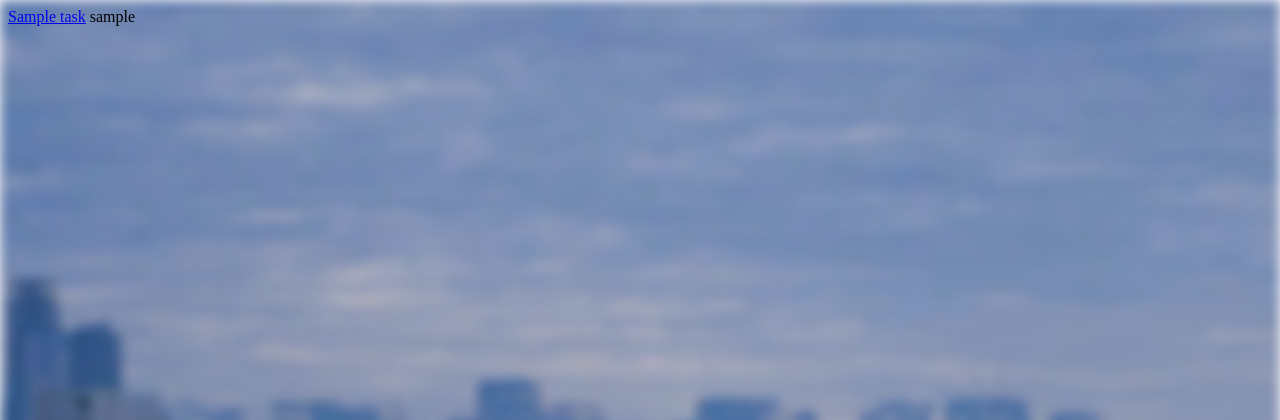
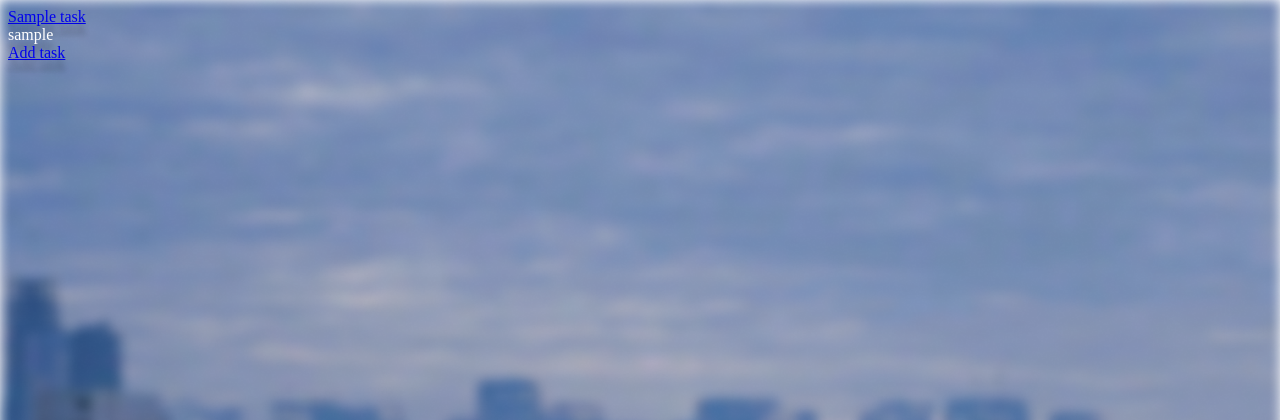
Before and after one commit to OleksandrKasapchuk/task-tracker, a Django app: page /tasks/ in a window 1280 px wide. Shown: the top 420 px of the page. Run offline with Django 5.2, Linux system fonts and the light colour scheme; tables that the repository leaves empty hold one stand-in row (values such as "Sample post"); some web fonts are replaced.

Commit message:
popka muskata

```diff
--- a/static/css/style.css
+++ b/static/css/style.css
@@ -1,14 +1,19 @@
 body {
 	background-image: url(../images/fon.png);
-	background-size: 100vw 100vh;
+	background-size: 100% 100vh;
     background-repeat: no-repeat;
-    width: 100%;
     font-family: "Averia Serif Libre";
+	color: #FFF;
+	text-shadow: 0px 11px 4.8px rgba(0, 0, 0, 0.25);
+
+	font-style: normal;
+	font-weight: 300;
+	line-height: normal;
+
 }
-
 h1 {
-
-	font-size: 72px;
+	-webkit-text-stroke-width: 2px;
+	-webkit-text-stroke-color: #000;
+	font-size: 250px;
 	text-align: center;
-	color: white;
 }
--- a/task_tracker/mixins.py
+++ b/task_tracker/mixins.py
@@ -3,6 +3,6 @@ from django.core.exceptions import PermissionDenied
 class UserIsOwnerMixin(object):
 	def dispatch(self, request, *args, **kwargs):
 		instance = self.get_object()
-		if instance == self.request.user:
+		if instance != self.request.user:
 			raise PermissionDenied
 		return super().dispatch(request, *args, **kwargs)
--- a/task_tracker/models.py
+++ b/task_tracker/models.py
@@ -1,5 +1,10 @@
 from django.db import models
 from auth_system.models import CustomUser
+
+
+# class Dashboard(models.Model):
+# 	name = models.CharField(max_length=100)
+
 
 class Task(models.Model):
 
--- a/task_tracker/urls.py
+++ b/task_tracker/urls.py
@@ -6,7 +6,9 @@ urlpatterns = [
 	path('', task_views.Index.as_view(), name='index'),
 	path('tasks/', task_views.TaskListView.as_view(), name='task-list'),
 	path('tasks/<int:pk>', task_views.TaskDetailView.as_view(), name='task-details'),
-	path('task-create/', task_views.TaskCreateView.as_view(), name='task-create')
+	path('task-create/', task_views.TaskCreateView.as_view(), name='task-create'),
+	path('task-update/<int:pk>', task_views.TaskUpdateView.as_view(), name='task-update'),
+	path('task-delete/<int:pk>', task_views.TaskDeleteView.as_view(), name='task-delete'),
 ]
 
-app_name = "task_tracker"
+app_name = "task-tracker"
--- a/task_tracker/views.py
+++ b/task_tracker/views.py
@@ -1,7 +1,7 @@
 from django.shortcuts import render, redirect
 from django.urls import reverse_lazy
 from .models import *
-from django.views.generic import ListView, DetailView, CreateView, TemplateView
+from django.views.generic import ListView, DetailView, CreateView, TemplateView, UpdateView, DeleteView
 from django.contrib.auth.mixins import LoginRequiredMixin
 from .forms import *
 
@@ -26,8 +26,22 @@ class TaskCreateView(LoginRequiredMixin, CreateView):
 	model = Task
 	template_name = "task_tracker/task_form.html"
 	form_class = TaskCreateForm
-	success_url = reverse_lazy("task_tracker:task-list")
+	success_url = reverse_lazy("task-tracker:task-list")
 
 	def form_valid(self, form):
 		form.instance.creator = self.request.user
 		return super().form_valid(form)
+
+
+class TaskUpdateView(LoginRequiredMixin, UpdateView):
+	model = Task
+	template_name = "task_tracker/task_form.html"
+	context_object_name = "task"
+	form_class = TaskCreateForm
+	success_url = reverse_lazy("task-tracker:task-list")
+
+
+class TaskDeleteView(LoginRequiredMixin, DeleteView):
+	model = Task
+	template_name = "task_tracker/task_form.html"
+	success_url = reverse_lazy("task-tracker:task-list")
--- a/templates/base.html
+++ b/templates/base.html
@@ -6,8 +6,6 @@
 	<title>Task Tracker</title>
 	{% load static %}
 	<link rel="stylesheet" href="{% static 'css/style.css' %}">
-	<link rel="preconnect" href="https://fonts.googleapis.com">
-	<link rel="preconnect" href="https://fonts.gstatic.com" crossorigin>
 	<link href="https://fonts.googleapis.com/css2?family=Averia+Serif+Libre:ital,wght@0,300;0,400;0,700;1,300;1,400;1,700&display=swap" rel="stylesheet">
 </head>
 <body>
--- a/templates/task_tracker/index.html
+++ b/templates/task_tracker/index.html
@@ -3,4 +3,5 @@
 
 {% block main %}
 <h1>Tasker</h1>
+<a href="#" class="dashboard-button">Go to dashboards</a>
 {% endblock %}
--- a/templates/task_tracker/task_details.html
+++ b/templates/task_tracker/task_details.html
@@ -8,6 +8,8 @@
 	<li> Creator: {{ task.creator }} </li>
 	<li> Description: {{ task.description }} </li>
 	<li> End date: {{ task.end_date }} </li>
+	<a href="{% url 'task-tracker:task-update' task.pk %}">Edit</a>
+	<a href="{% url 'task-tracker:task-delete' task.pk %}">Delete</a>
 </ul>
 
 {% endblock %}
--- a/templates/task_tracker/tasks.html
+++ b/templates/task_tracker/tasks.html
@@ -3,7 +3,8 @@
 
 {% block main %}
 {% for task in tasks %}
-	<a href="{% url 'task_tracker:task-details' task.pk %}">{{ task.name }}</a>
-	{{ task.creator }}
+	<a href="{% url 'task-tracker:task-details' task.pk %}">{{ task.name }}</a><br>
+	{{ task.creator }}<br>
 {% endfor %}
+<a href="{% url 'task-tracker:task-create' %}">Add task</a>
 {% endblock %}
```
